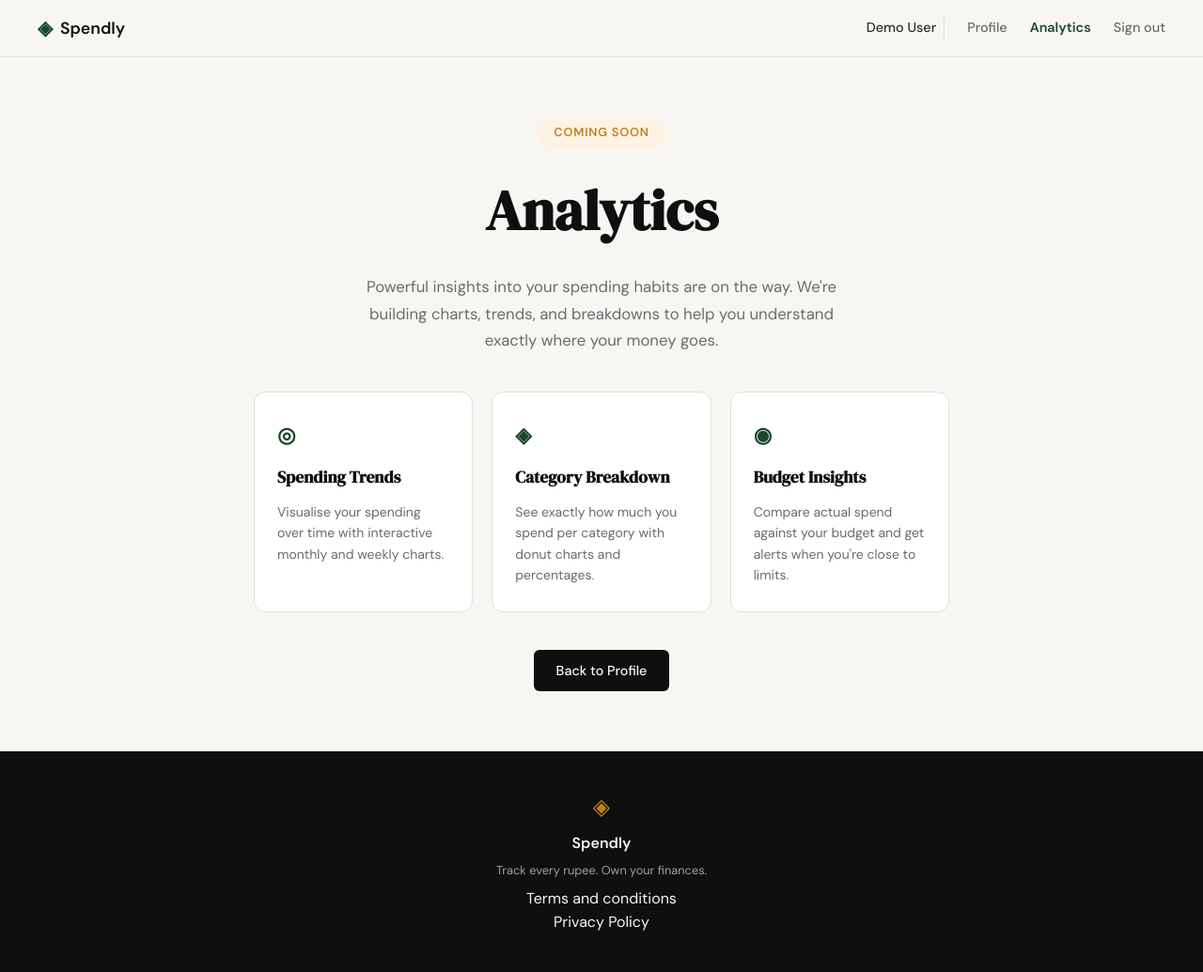
After one commit to jangirmanish1990/Spendly, a Flask app: page /analytics in a window 1280 px wide. The commit adds this page. Shown: the whole page at 94% size. Run offline with Flask 3, Linux system fonts and the light colour scheme; a user stored in the database is signed in.

Commit message:
Add analytics placeholder page, nav active states, and project config
- Add /analytics route and coming-soon template (Step 07 stub)
- Add Profile and Analytics nav links with active-state highlighting
- Add CSS for coming-soon layout and nav-active styles
- Fix .claude/settings.json malformed JSON and add hooks (black formatter, spendly.db guard)
- Update settings.local.json permissions and enable sqlite MCP server
- Add .mcp.json for sqlite MCP server config
- Remove spendly.db from tracking

Co-Authored-By: Claude Sonnet 4.6 <noreply@anthropic.com>

```diff
--- a/app.py
+++ b/app.py
@@ -354,6 +354,14 @@ def delete_expense(id):
     return "Delete expense — coming in Step 9"
 
 
+@app.route("/analytics")
+def analytics():
+    if not session.get("user_id"):
+        flash("Please log in to view analytics.", "error")
+        return redirect(url_for("login"))
+    return render_template("analytics.html")
+
+
 if __name__ == "__main__":
     with app.app_context():
         init_db()
--- a/static/css/style.css
+++ b/static/css/style.css
@@ -609,6 +609,114 @@ a { color: inherit; text-decoration: none; }
 }
 
 /* ------------------------------------------------------------------ */
+/* Navbar active state                                                 */
+/* ------------------------------------------------------------------ */
+
+.nav-links a.nav-active {
+    color: var(--accent) !important;
+    font-weight: 600;
+}
+
+/* ------------------------------------------------------------------ */
+/* Analytics — Coming Soon                                             */
+/* ------------------------------------------------------------------ */
+
+.coming-soon-section {
+    min-height: calc(100vh - 60px - 100px);
+    display: flex;
+    align-items: center;
+    justify-content: center;
+    padding: 4rem 2rem;
+}
+
+.coming-soon-inner {
+    max-width: 740px;
+    width: 100%;
+    text-align: center;
+    display: flex;
+    flex-direction: column;
+    align-items: center;
+    gap: 2rem;
+}
+
+.coming-soon-badge {
+    display: inline-block;
+    background: var(--accent-2-light);
+    color: var(--accent-2);
+    font-size: 0.8rem;
+    font-weight: 600;
+    letter-spacing: 0.06em;
+    text-transform: uppercase;
+    padding: 0.4rem 1.1rem;
+    border-radius: 999px;
+}
+
+.coming-soon-title {
+    font-family: var(--font-display);
+    font-size: clamp(2.5rem, 5vw, 3.75rem);
+    color: var(--ink);
+    line-height: 1.15;
+    margin: 0;
+}
+
+.coming-soon-subtitle {
+    font-size: 1.05rem;
+    color: var(--ink-muted);
+    line-height: 1.7;
+    max-width: 520px;
+    margin: 0;
+}
+
+.coming-soon-features {
+    display: grid;
+    grid-template-columns: repeat(3, 1fr);
+    gap: 1.25rem;
+    width: 100%;
+    margin-top: 0.5rem;
+}
+
+.cs-feature-card {
+    background: var(--paper-card);
+    border: 1px solid var(--border);
+    border-radius: var(--radius-md);
+    padding: 1.75rem 1.5rem;
+    text-align: left;
+    display: flex;
+    flex-direction: column;
+    gap: 0.75rem;
+}
+
+.cs-feature-icon {
+    font-size: 1.4rem;
+    color: var(--accent);
+    font-weight: 700;
+}
+
+.cs-feature-title {
+    font-family: var(--font-display);
+    font-size: 1.1rem;
+    color: var(--ink);
+    margin: 0;
+}
+
+.cs-feature-body {
+    font-size: 0.875rem;
+    color: var(--ink-muted);
+    line-height: 1.6;
+    margin: 0;
+}
+
+.coming-soon-actions {
+    margin-top: 0.5rem;
+}
+
+@media (max-width: 700px) {
+    .coming-soon-features {
+        grid-template-columns: 1fr;
+    }
+}
+
+/* ------------------------------------------------------------------ */
 /* Terms Page                                                          */
 /* ------------------------------------------------------------------ */
 
--- /dev/null
+++ b/templates/analytics.html
@@ -0,0 +1,42 @@
+{% extends "base.html" %}
+
+{% block title %}Analytics — Spendly{% endblock %}
+
+{% block content %}
+<div class="coming-soon-section">
+    <div class="coming-soon-inner">
+
+        <div class="coming-soon-badge">Coming Soon</div>
+
+        <h1 class="coming-soon-title">Analytics</h1>
+        <p class="coming-soon-subtitle">
+            Powerful insights into your spending habits are on the way.
+            We're building charts, trends, and breakdowns to help you
+            understand exactly where your money goes.
+        </p>
+
+        <div class="coming-soon-features">
+            <div class="cs-feature-card">
+                <div class="cs-feature-icon">◎</div>
+                <h3 class="cs-feature-title">Spending Trends</h3>
+                <p class="cs-feature-body">Visualise your spending over time with interactive monthly and weekly charts.</p>
+            </div>
+            <div class="cs-feature-card">
+                <div class="cs-feature-icon">◈</div>
+                <h3 class="cs-feature-title">Category Breakdown</h3>
+                <p class="cs-feature-body">See exactly how much you spend per category with donut charts and percentages.</p>
+            </div>
+            <div class="cs-feature-card">
+                <div class="cs-feature-icon">◉</div>
+                <h3 class="cs-feature-title">Budget Insights</h3>
+                <p class="cs-feature-body">Compare actual spend against your budget and get alerts when you're close to limits.</p>
+            </div>
+        </div>
+
+        <div class="coming-soon-actions">
+            <a href="{{ url_for('profile') }}" class="btn-primary">Back to Profile</a>
+        </div>
+
+    </div>
+</div>
+{% endblock %}
--- a/templates/base.html
+++ b/templates/base.html
@@ -21,6 +21,8 @@
             <div class="nav-links">
                 {% if session.get('user_id') %}
                     <span class="nav-user">{{ session.get('user_name', 'User') }}</span>
+                    <a href="{{ url_for('profile') }}" class="{{ 'nav-active' if request.endpoint == 'profile' else '' }}">Profile</a>
+                    <a href="{{ url_for('analytics') }}" class="{{ 'nav-active' if request.endpoint == 'analytics' else '' }}">Analytics</a>
                     <a href="{{ url_for('logout') }}">Sign out</a>
                 {% else %}
                     <a href="{{ url_for('login') }}">Sign in</a>
```
Also changed, not shown: .claude/settings.json (added), .claude/settings.local.json, .mcp.json (added), spendly.db (deleted).
